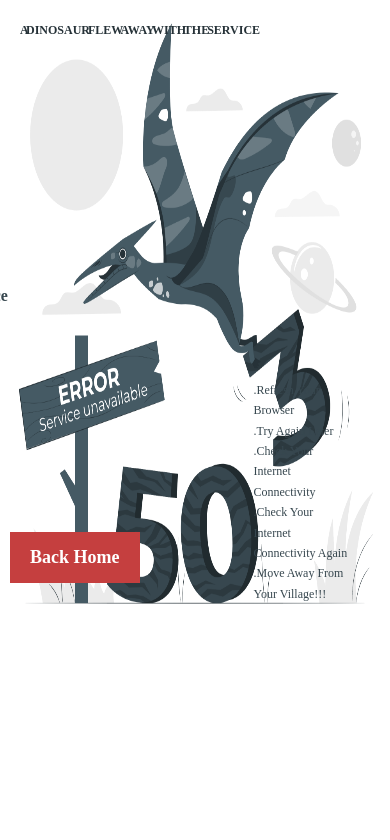
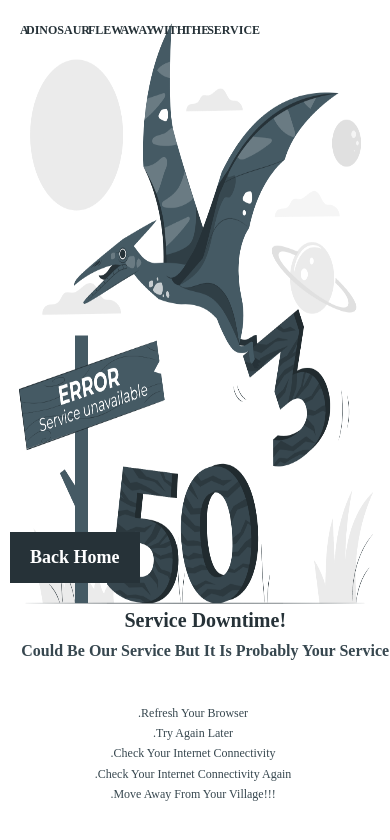
Before and after one commit to tolu-c/crispy-sniffle, a plain HTML site: page 503.html in a window 390 px wide. Drawn offline with Linux system fonts and the light colour scheme.

Commit message:
Update error_queries.css

```diff
--- a/static/css/error_queries.css
+++ b/static/css/error_queries.css
@@ -35,6 +35,18 @@
     background-color: #37474f;
   }
 
+  .error__btn--500 {
+    color: #fff;
+    border: 0;
+    background-color: #ffc100;
+  }
+
+  .error__btn--503 {
+    color: #fff;
+    border: 0;
+    background-color: #263238;
+  }
+
   .error__title {
     top: 2rem;
     left: 2rem;
@@ -42,14 +54,29 @@
     word-spacing: 1;
   }
 
+  .error__title--404 {
+    left: 1rem;
+  }
+
   .error__heading,
-  .error__heading--403 {
+  .error__heading--403,
+  .error__heading--404,
+  .error__heading--500,
+  .error__heading--503 {
     top: 71.5vh;
     left: 2rem;
   }
 
-  .error__heading--403 {
+  .error__heading--403,
+  .error__heading--404,
+  .error__heading--500,
+  .error__heading--503 {
     text-align: center;
+    margin: 0 auto;
+  }
+
+  .error__heading--503 {
+      width: 95%;
   }
 
   .error__heading--primary {
@@ -58,7 +85,10 @@
     display: inline-block;
     font-weight: 700;
   }
-  .error__heading--primary-403 {
+  .error__heading--primary-403,
+  .error__heading--primary-404,
+  .error__heading--primary-500,
+  .error__heading--primary-503 {
     width: 100%;
     margin: 0 auto;
   }
@@ -68,7 +98,10 @@
     font-size: 1.6rem;
   }
 
-  .error__heading--secondary-403 {
+  .error__heading--secondary-403,
+  .error__heading--secondary-404,
+  .error__heading--secondary-500,
+  .error__heading--secondary-503 {
     width: 100%;
     margin: 0 auto;
   }
@@ -78,12 +111,18 @@
     left: 2rem;
   }
 
-  .error__what-to--do.error__what-to--do--403 {
-      top: 80vh;
-      left: 2%;
-      width: 95%;
-      padding: .2rem;
+  .error__what-to--do.error__what-to--do--403,
+  .error__what-to--do.error__what-to--do--404,
+  .error__what-to--do.error__what-to--do--503,
+  .error__what-to--do.error__what-to--do--500 {
+    top: 80vh;
+    left: 2%;
+    width: 95%;
+    padding: 0.2rem;
   }
+
+  .error__what-to--do.error__what-to--do--500 {top: 83vh;}
+  .error__what-to--do.error__what-to--do--503 {top: 83vh;}
 
   .error__what-to--do ul li {
     width: 70%;
@@ -92,7 +131,15 @@
     list-style-type: circle;
   }
 
-  .error__what-to--do--403 ul li {width: 100%;}
+  .error__what-to--do--403 ul li,
+  .error__what-to--do--404 ul li,
+  .error__what-to--do--500 ul li,
+  .error__what-to--do--503 ul li {
+    width: 100%;
+    margin: 0 auto;
+    text-align: center;
+  }
+
   .error__what-to--do ul li::before {
     content: ".";
   }
```
